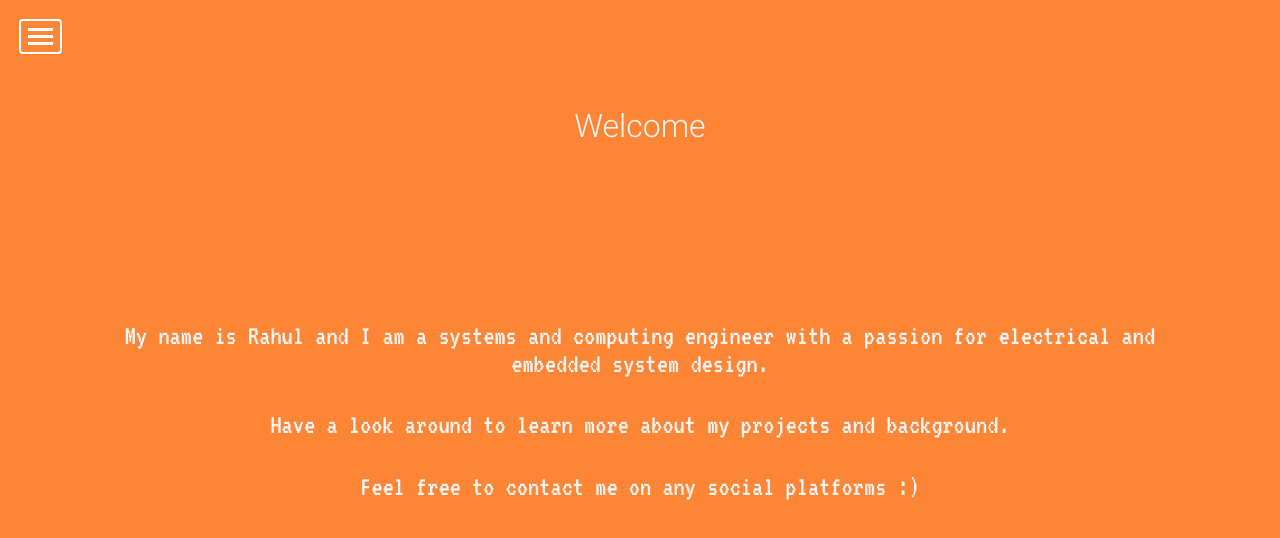
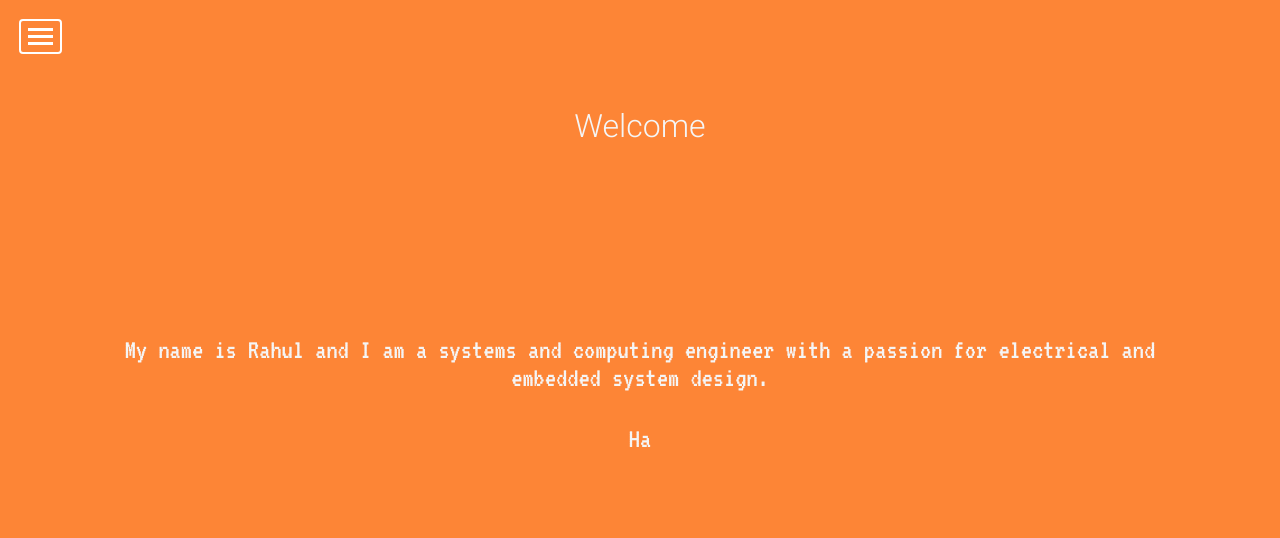
Before and after one commit to esyywar/rahul-portfolio, a React (Create React App) app: page /portfolio in a window 1280 px wide. Shown: the top 538 px of the page. Built offline with nearby package versions, Linux system fonts and the light colour scheme; a web font is replaced by a local one.

Commit message:
type write animation bugs fixed

```diff
--- /dev/null
+++ b/src/actions/setTypeAnim.js
@@ -0,0 +1,7 @@
+// to switch night mode on/off
+export const setTypeAnim = (set) => {
+    return {
+        type: "TYPE_ANIM_SET",
+        payload: set
+    }
+}
--- a/src/components/Welcome.js
+++ b/src/components/Welcome.js
@@ -1,49 +1,112 @@
 import React, { useEffect } from 'react'
 
-import { useDispatch } from 'react-redux'
+import { useSelector, useDispatch } from 'react-redux'
 import { bgClrSwitch } from '../actions/bgClrSwitch'
+import { setTypeAnim } from '../actions/setTypeAnim'
 
 import '../css/welcome.css'
 
 
 function Welcome(props) {
+    /************* REDUX STORE MANAGEMENT *******************/
+
+    const doTypeAnim = useSelector(state => state.isTypeAnim)
+
     const dispatch = useDispatch()
-
-    // Text to display with typewriter animation
-    const textTypeAnim = "Feel free to contact me on any social platforms :)"
 
     useEffect(() => {
         dispatch(bgClrSwitch(props.bgColour))
-
-        // Type writer animation call
-        typeWriteAnim(textTypeAnim, 0, 40)
     }, [props.bgColour, dispatch])
 
 
     /********** TYPEWRITER ANIMATION *******************/
 
-    function typeWriteAnim(text, charIdx, delay) {
-        // Place character at the destination
-        if (text.length > 0)
+    // Text to display with typewriter animation
+    const typeWriteItems = [
         {
-            document.getElementById("type-target").innerHTML += text.charAt(charIdx)
+            id: 0,
+            charDelay: 40,
+            itemDelay: 300,
+            text: "My name is Rahul and I am a systems and computing engineer with a passion for electrical and embedded system design.",
+            htmlId: "type-target-1"
+        },
+        {
+            id: 1,
+            charDelay: 40,
+            itemDelay: 300,
+            text: "Have a look around to learn more about my projects and background.",
+            htmlId: "type-target-2"
+        },
+        {
+            id: 2,
+            charDelay: 40,
+            itemDelay: 300,
+            text: "Feel free to contact me on any social platforms :)",
+            htmlId: "type-target-3"
+        }
+    ]
+
+    // Used to store and clear timeout functions for type write effect
+    var activeTimeouts
+
+    function typeWriteAnim(htmlId, text, charIdx, delay) {
+        try {
+            // Place character at the destination
+            if (text.length > 0)
+            {
+                document.getElementById(htmlId).innerHTML += text.charAt(charIdx)
+            }
+
+            // Increment charIdx and recurse if more characters to display
+            if (++charIdx < text.length)
+            {
+                setTimeout(() => typeWriteAnim(htmlId, text, charIdx, delay), delay)
+            }
+        }
+        catch {
+            dispatch(setTypeAnim(false))
+            for (let i = 0; i < 5; i++)
+            {
+                window.clearTimeout(i)
+            }
+            return
         }
 
-        // Increment charIdx and recurse if more characters to display
-        if (++charIdx < text.length)
+    }
+
+    function typeAnimDriver(callback) {
+        // 1. Check that the html elements are rendered and animation request is set
+        if ((document.getElementById(typeWriteItems[0].htmlId) != null) && doTypeAnim)
         {
-            setTimeout(() => typeWriteAnim(text, charIdx, delay), delay)
+            // 2. Check that html element is currently empty (otherwise this function has already been triggered)
+            if (document.getElementById(typeWriteItems[0].htmlId).innerHTML === "")
+            {
+                var typeWriteDelay = 0;
+                for (let i = 0; i < typeWriteItems.length; i++)
+                {
+                    let element = typeWriteItems[i]
+                    setTimeout(() => typeWriteAnim(element.htmlId, element.text, 0, element.charDelay), typeWriteDelay)
+                    typeWriteDelay += element.text.length * element.charDelay + element.itemDelay;
+                }
+
+                setTimeout(() => callback(), typeWriteDelay)
+            }
         }
     }
+
 
     return (
         <div className="intro">
             <h1 className="page-title">Welcome</h1>
             <div className="intro-container">
                 <div className="intro-desc">
-                    <p>My name is Rahul and I am a systems and computing engineer with a passion for electrical and embedded system design.</p>
-                    <p>Have a look around to learn more about my projects and background.</p>
-                    <p id="type-target"></p>
+                    {/* Map paragraphs that will be filled by typewrite animation */}
+                    {typeWriteItems.map((element) => {
+                        return (
+                        <p key={element.id} id={element.htmlId} className="intro-desc-para">{!doTypeAnim && element.text}</p>
+                        )
+                    })}
+                    {doTypeAnim && typeAnimDriver(() => dispatch(setTypeAnim(false)))}
                 </div>
             </div>
         </div>
--- a/src/components/subComponents/CodeLangs.js
+++ b/src/components/subComponents/CodeLangs.js
@@ -45,7 +45,7 @@ function CodeLangs() {
             </div>
 
             <div className="skill-bar-column">
-                {progLangs.map(({ id, field }) => {
+                {progLangs.map(({ id }) => {
                     return (
                         <div key={id} className="empty-skill-bar">
                             <div className="skill-bar-fill"></div>
--- a/src/reducers/index.js
+++ b/src/reducers/index.js
@@ -1,11 +1,11 @@
 import { combineReducers } from 'redux'
 
-import isNightMode from './isNightMode'
+import isTypeAnim from './isTypeAnim'
 import bgColour from './bgColour'
 import sideNavOpen from './sideNavOpen'
 
 const rootReducer = combineReducers({
-    isNightMode,
+    isTypeAnim,
     bgColour,
     sideNavOpen
 })
--- a/src/reducers/isNightMode.js
+++ /dev/null
@@ -1,12 +0,0 @@
-// TODO - state to manage night mode
-const isNightMode = (state = false, action) => {
-    switch (action.type)
-    {
-        case "LIGHT_SWITCH":
-            return action.payload
-        default:
-            return state
-    }
-}
-
-export default isNightMode
--- /dev/null
+++ b/src/reducers/isTypeAnim.js
@@ -0,0 +1,12 @@
+// Toggle if type write animation should be applied on welcome item render (only used on initial render)
+const isTypeAnim = (state = true, action) => {
+    switch (action.type)
+    {
+        case "TYPE_ANIM_SET":
+            return action.payload
+        default:
+            return state
+    }
+}
+
+export default isTypeAnim
```
Also changed, not shown: src/actions/lightToggle.js (deleted, +0 -7 lines).
